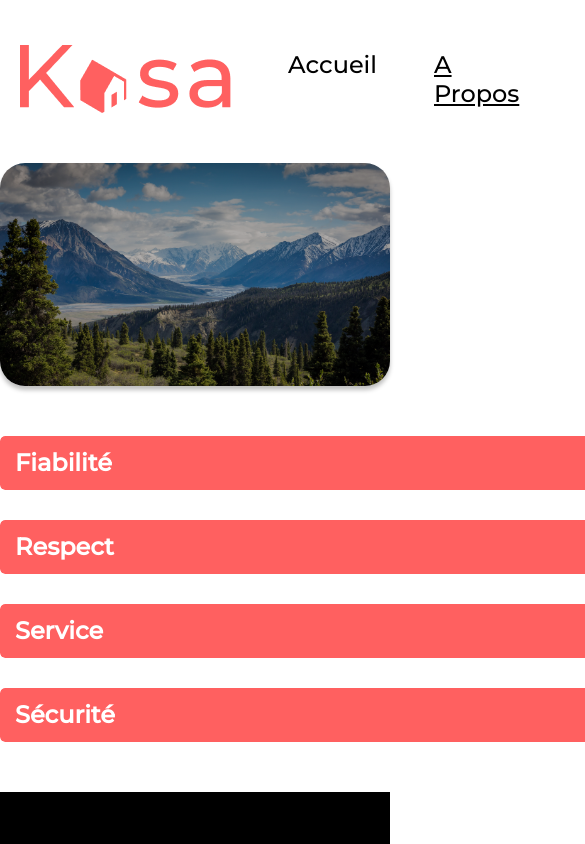
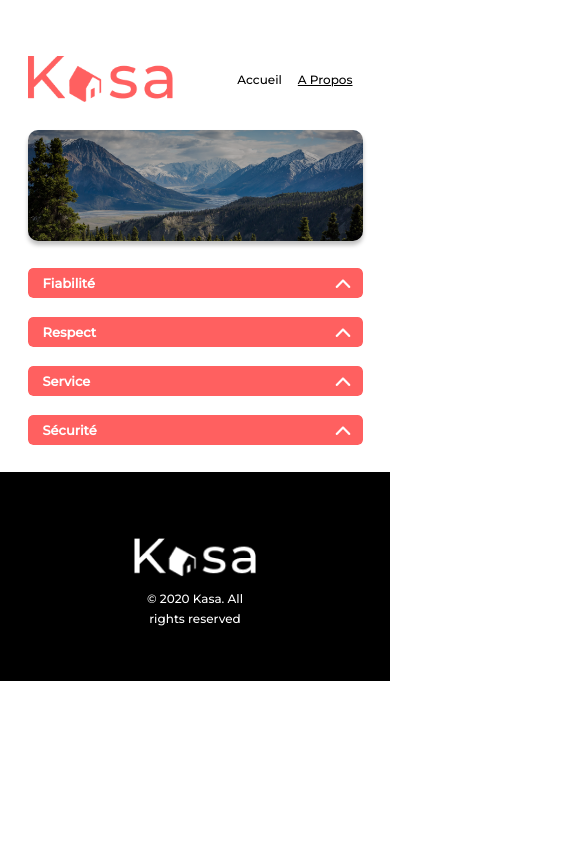
Before and after one commit to yoannscherrer/kasa, a React (Create React App) app: page /a-propos in a window 390 px wide. Shown: the top 844 px of the page, 585 px wide, since content can reach past the window. Built offline with nearby package versions, Linux system fonts and the light colour scheme.

Commit message:
Debut modifications responsive

```diff
--- a/src/styles/apropos.scss
+++ b/src/styles/apropos.scss
@@ -1,7 +1,7 @@
 @use 'variables' as *;
 
 .collapse {
-    width: 1023px;
+    max-width: 1023px;
     margin: 30px auto;
     border-radius: 5px;
     overflow: hidden;
@@ -66,3 +66,43 @@
     justify-content: center;
     align-items: center;
 }
+
+@media screen and (max-width: 768px) {
+    .collapse {
+        width: 335px;
+        margin: 19px auto;
+
+        .collapse-header {
+            height: 30px;
+
+            .collapse-title {
+                font-size: 13px;
+                line-height: 30px;
+            }
+
+            .collapse-arrow {
+                width: 20px;
+                height: 20px;
+                margin-right: 10px;
+            }
+        }
+
+        .collapse-content {
+            font-size: 12px;
+            padding: 5px 10px;
+            line-height: 17.11px;
+        }
+    }
+
+    .first-image {
+        width: 335px;
+        height: 111px;
+        margin-top: 17px;
+        margin-bottom: 27px;
+        border-radius: 10px;
+    }
+
+    section {
+        margin-top: 19px;
+    }
+}
--- a/src/styles/banner.scss
+++ b/src/styles/banner.scss
@@ -4,6 +4,7 @@ body {
   font-family: $font-family;
   margin-top: $top-gap;
 }
+
 .active {
   text-decoration: underline;
 }
@@ -25,12 +26,17 @@ body {
     ul {
       display: flex;
       justify-content: flex-end;
+      align-items: center;
       list-style-type: none;
       margin: 0;
       padding: 0;
 
       li {
         margin-left: $gap-between-items;
+
+        &:last-child {
+          margin-right: 10px;
+        }
 
         a {
           display: flex;
@@ -39,10 +45,7 @@ body {
           color: $primary-color;
           font-weight: $font-weight;
           font-size: $font-size;
-
-          /*&:hover {
-            text-decoration: underline;
-          }*/
+          white-space: nowrap;
 
           &.active {
             text-decoration: underline;
@@ -56,3 +59,28 @@ body {
 section {
   margin-top: $gap-between-sections;
 }
+
+@media screen and (max-width: 768px) {
+  .kasa-banner {
+    max-width: 375px;
+    padding: 0 20px;
+
+    nav ul {
+      gap: 16px;
+
+      li {
+        margin-left: 0;
+      }
+
+      li a {
+        font-size: 12px;
+        white-space: nowrap;
+      }
+    }
+  }
+
+  .kasa-logo {
+    width: 145px;
+    height: 46.88px;
+  }
+}
--- a/src/styles/card.scss
+++ b/src/styles/card.scss
@@ -34,3 +34,14 @@
 .card-details h3 {
     margin: 0;
 }
+
+@media screen and (max-width: 768px) {
+    .card {
+        width: 335px;
+        height: 255px;
+    }
+
+    .card-details {
+        top: 188px;
+    }
+}
--- a/src/styles/footer.scss
+++ b/src/styles/footer.scss
@@ -29,3 +29,17 @@
     text-align: center;
   }
 }
+
+@media screen and (max-width: 768px) {
+  .kasa-footer {
+    height: 209px;
+    margin-top: 27px;
+  }
+
+  .kasa-footer-text {
+    width: 133.6px;
+    font-size: 12px !important;
+    line-height: 20px !important;
+    top: 105px !important;
+  }
+}
--- a/src/styles/home.scss
+++ b/src/styles/home.scss
@@ -26,7 +26,7 @@
     font-weight: $font-weight2;
     font-size: 48px;
     color: white;
-    text-align: center;
+    text-align: center; /* Par défaut, centré */
     position: relative;
     z-index: 1;
     text-shadow:
@@ -51,3 +51,32 @@
     gap: 50px 60px;
     justify-content: center;
 }
+
+@media screen and (max-width: 768px) {
+    .first-section {
+        width: 335px;
+        height: 111px;
+        margin-top: 17px;
+        margin-bottom: 27px;
+    }
+
+    .first-section-text {
+        width: auto;
+        font-size: 24px;
+        text-align: left;
+        padding-left: 16px;
+    }
+
+    .second-section {
+        background-color: white;
+        padding-top: 0;
+        padding-bottom: 0;
+    }
+
+    .card-list {
+        display: flex;
+        flex-direction: column;
+        align-items: center;
+        gap: 27px;
+    }
+}
```
Lines whose indentation alone changed are shown as unchanged.
